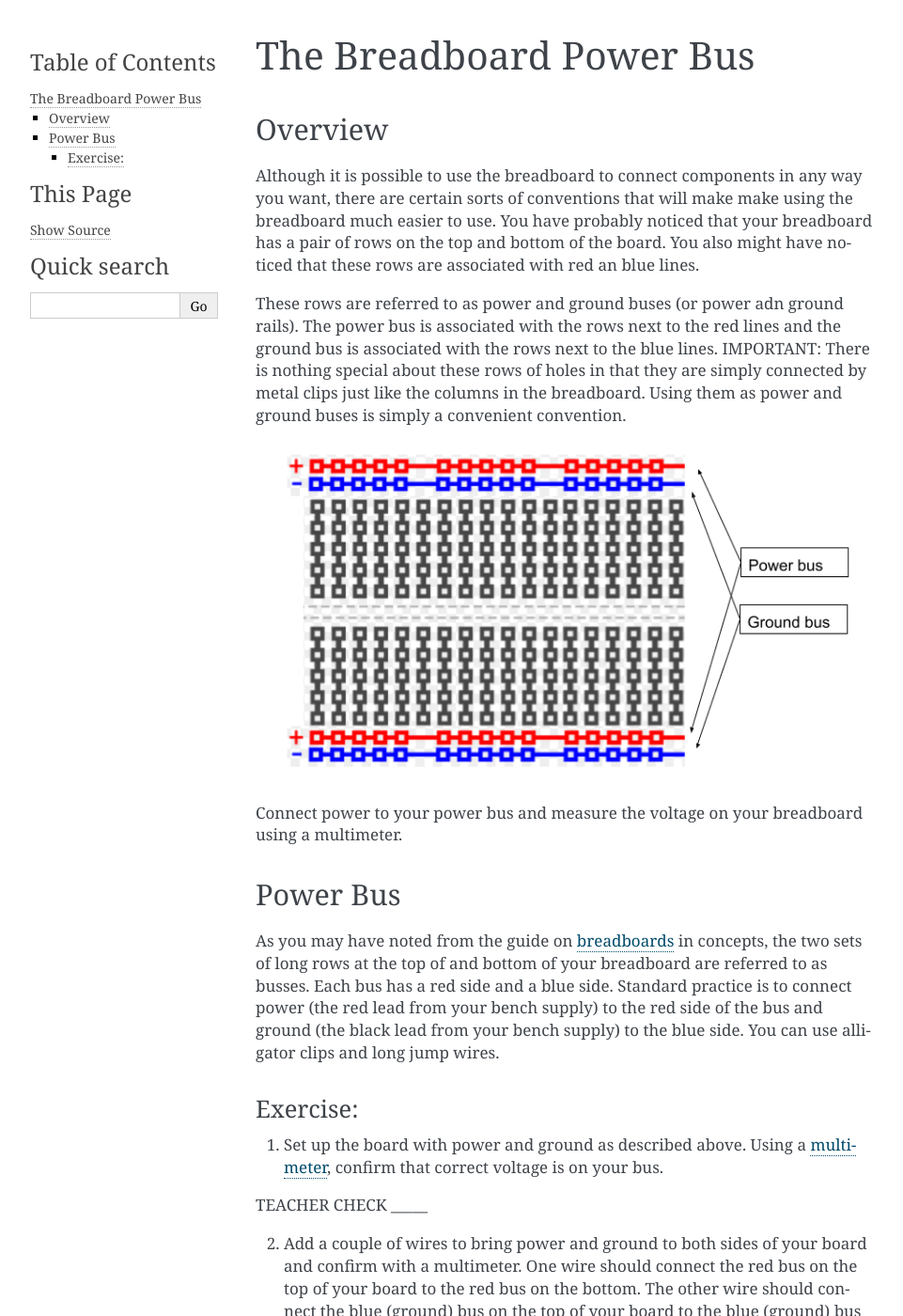
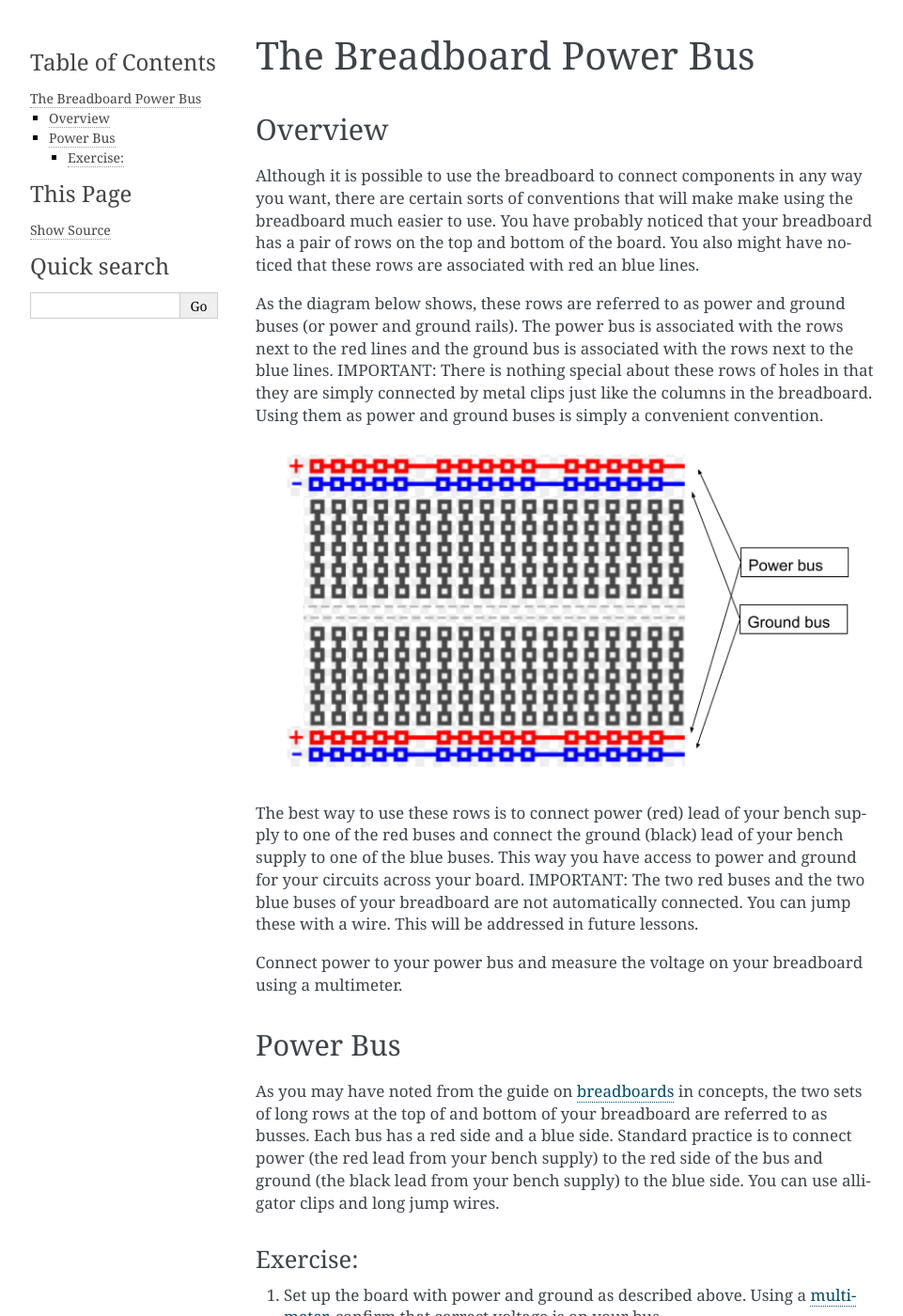
Before and after one commit to maxtkc/mvths-wiki, a Sphinx documentation site: the page built from docs/005-the-power-bus.rst, in a window 1280 px wide and 1400 px high. Shown: the whole window at 94% size, without its empty margins (148-1109 px from the left). Built offline with Sphinx 7.4.7, drawn with Linux system fonts in a browser that asks for light colours; pages that are not in the unit, such as notebooks, are missing from menus.

Commit message:
Update 005-the-power-bus.rst

```diff
--- a/docs/005-the-power-bus.rst
+++ b/docs/005-the-power-bus.rst
@@ -6,9 +6,11 @@ Overview
 
 Although it is possible to use the breadboard to connect components in any way you want, there are certain sorts of conventions that will make make using the breadboard much easier to use. You have probably noticed that your breadboard has a pair of rows on the top and bottom of the board. You also might have noticed that these rows are associated with red an blue lines.
 
-These rows are referred to as power and ground buses (or power adn ground rails).  The power bus is associated with the rows next to the red lines and the ground bus is associated with the rows next to the blue lines. IMPORTANT: There is nothing special about these rows of holes in that they are simply connected by metal clips just like the columns in the breadboard. Using them as power and ground buses is simply a convenient convention.
+As the diagram below shows, these rows are referred to as power and ground buses (or power and ground rails).  The power bus is associated with the rows next to the red lines and the ground bus is associated with the rows next to the blue lines. IMPORTANT: There is nothing special about these rows of holes in that they are simply connected by metal clips just like the columns in the breadboard. Using them as power and ground buses is simply a convenient convention.
 
 .. image:: images/breaddiagram.PNG
+
+The best way to use these rows is to connect power (red) lead of your bench supply to one of the red buses and connect the ground (black) lead of your bench supply to one of the blue buses. This way you have access to power and ground for your circuits across your board. IMPORTANT: The two red buses and the two blue buses of your breadboard are not automatically connected. You can jump these with a wire. This will be addressed in future lessons.
 
 Connect power to your power bus and measure the voltage on your breadboard using a multimeter.
 
```
